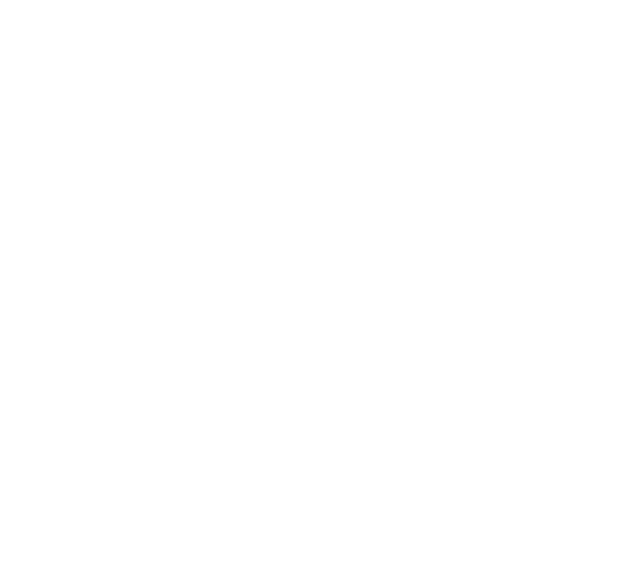
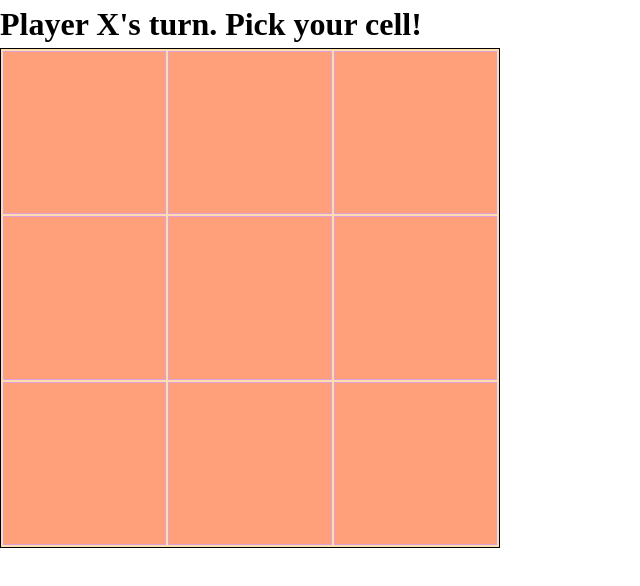
Before and after one commit to Donttblink/project-tic-tac-toe, a plain HTML site: page index.html in a window 1280 px wide. Shown: the whole page, without its empty margins (0-640 px from the left). Drawn offline with Linux system fonts and the light colour scheme.

Commit message:
working board needs win logic to display with play and reset buttons

```diff
--- a/index.html
+++ b/index.html
@@ -7,5 +7,10 @@
     <link rel="stylesheet" href="styles.css" />
     <script src="js.js" defer></script>
   </head>
-  <body></body>
+  <body>
+    <div class="container">
+      <h1 class="turn"></h1>
+      <div class="board"></div>
+    </div>
+  </body>
 </html>
--- a/js.js
+++ b/js.js
@@ -167,9 +167,45 @@ function GameController(
   };
 
   printNewRound();
-  return { playRound, getActivePlayer };
+  return { playRound, getActivePlayer, getBoard: board.getBoard };
 }
 
 function ScreenController() {
   const game = GameController();
+  const playerTurnDiv = document.querySelector(".turn");
+  const boardDiv = document.querySelector(".board");
+
+  const updateScreen = () => {
+    boardDiv.textContent = "";
+
+    const board = game.getBoard();
+    const activePlayer = game.getActivePlayer();
+
+    playerTurnDiv.textContent = `${activePlayer.name}'s turn. Pick your cell!`;
+
+    board.forEach((row, rowIndex) => {
+      row.forEach((cell, colIndex) => {
+        const cellButton = document.createElement("button");
+        cellButton.classList.add("cell");
+        cellButton.dataset.row = rowIndex;
+        cellButton.dataset.column = colIndex;
+        cellButton.textContent = cell.getValue();
+        boardDiv.appendChild(cellButton);
+      });
+    });
+  };
+
+  function clickHandlerBoard(e) {
+    const selectedCellRow = e.target.dataset.row;
+    const selectedCellColumn = e.target.dataset.column;
+    if (!selectedCellRow && !selectedCellColumn) return;
+
+    game.playRound(selectedCellRow, selectedCellColumn);
+    updateScreen();
+  }
+  boardDiv.addEventListener("click", clickHandlerBoard);
+
+  updateScreen();
 }
+
+ScreenController();
--- a/styles.css
+++ b/styles.css
@@ -62,3 +62,26 @@ body {
   -webkit-font-smoothing: antialiased;
   height: 100vh;
 }
+
+.board {
+  display: grid;
+  height: 500px;
+  width: 500px;
+  grid-template-columns: repeat(3, 1fr);
+  grid-template-rows: repeat(3, 1fr);
+  border: 1px solid black;
+  gap: 2px;
+  padding: 2px;
+  background-color: navajowhite;
+}
+
+.cell {
+  display: flex;
+  justify-content: center;
+  align-items: center;
+  text-align: center;
+  font-size: 2rem;
+  border: 1px solid plum;
+  background: lightsalmon;
+  cursor: pointer;
+}
```
